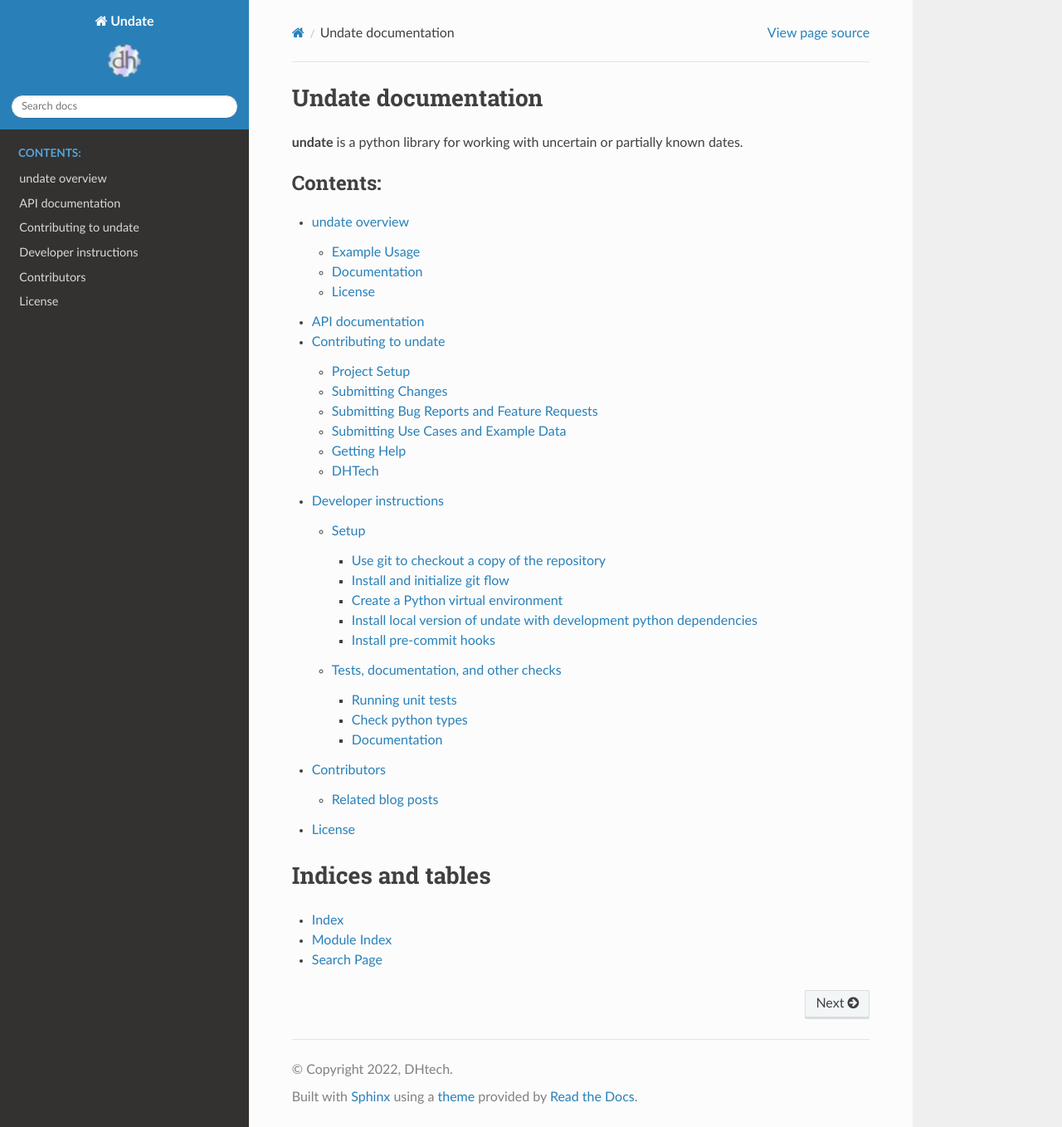
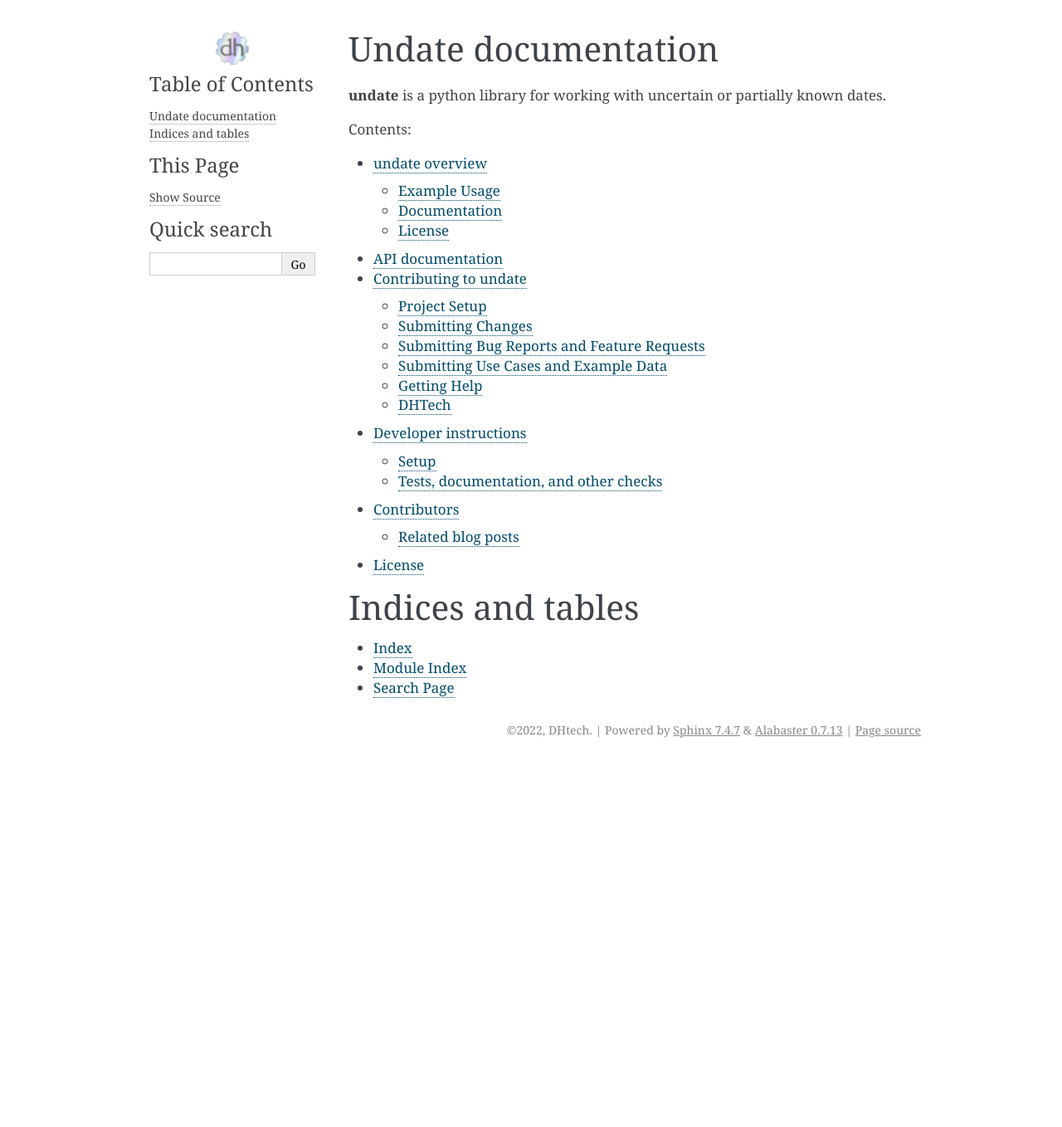
Before and after one commit to dh-tech/undate-python, a Sphinx documentation site: the page built from docs/index.rst, in a window 1280 px wide and 1358 px high. Shown: the whole window at 83% size. Built offline with Sphinx 7.4.7, drawn with Linux system fonts in a browser that asks for light colours.

Commit message:
Switch to newer version of sphinx and sphinx theme

```diff
--- a/docs/conf.py
+++ b/docs/conf.py
@@ -53,7 +53,7 @@
 # The theme to use for HTML and HTML Help pages.  See the documentation for
 # a list of builtin themes.
 #
-html_theme = "sphinx_rtd_theme"
+html_theme = "alabaster"
 
 # Add any paths that contain custom static files (such as style sheets) here,
 # relative to this directory. They are copied after the builtin static files,
--- a/docs/index.rst
+++ b/docs/index.rst
@@ -5,7 +5,7 @@
 
 
 .. toctree::
-   :maxdepth: 3
+   :maxdepth: 2
    :caption: Contents:
 
    readme
--- a/pyproject.toml
+++ b/pyproject.toml
@@ -41,8 +41,8 @@
 
 [project.optional-dependencies]
 docs = [
-  "sphinx<7.0.0",
-  "sphinx_rtd_theme",
+  "sphinx<=7.0.0",
+  "alabaster",
   "m2r2",
   "setuptools"  # required for sphinx to load m2r2 as an extension
 ]
```
